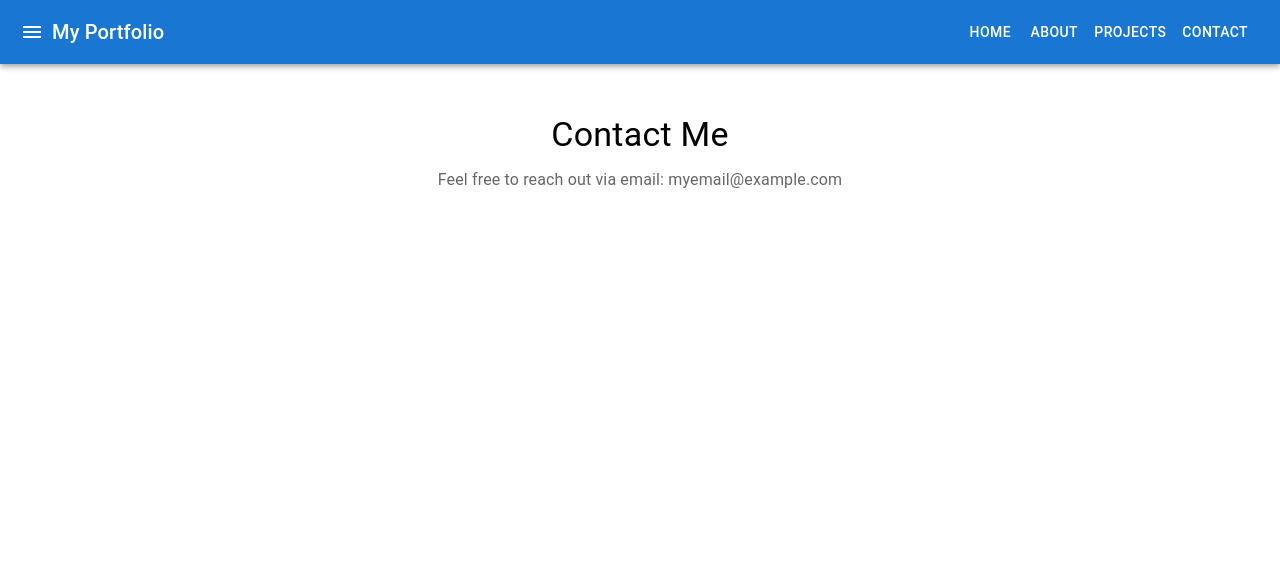
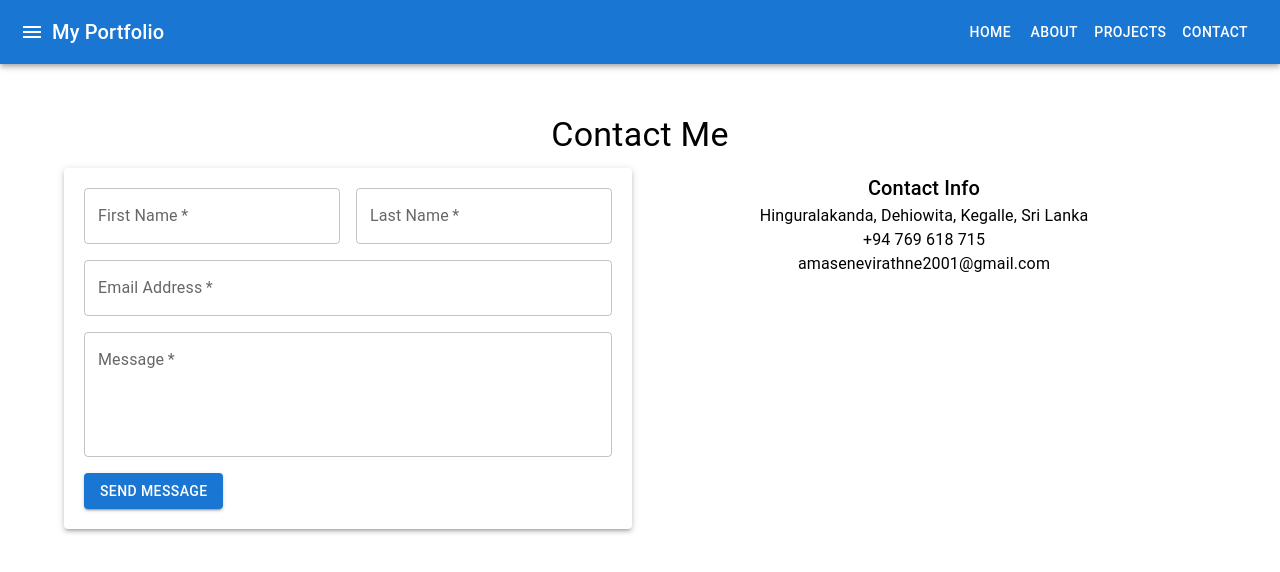
Before and after one commit to NilmiSenevirathne/MyPortfolio_WebSite, a React (Create React App) app: page /contact in a window 1280 px wide. Shown: the top 572 px of the page. Built offline with nearby package versions, Linux system fonts and the light colour scheme.

Commit message:
modified Contact.jsx

```diff
--- a/src/components/Contact/Contact.jsx
+++ b/src/components/Contact/Contact.jsx
@@ -1,16 +1,110 @@
-// src/components/Contact.jsx
-import React from 'react';
-import { Container, Typography } from '@mui/material';
+import React, { useState } from 'react';
+import {
+  Container,
+  Typography,
+  TextField,
+  Button,
+  Grid,
+  Paper,
+} from '@mui/material';
 
 const Contact = () => {
+  const [formData, setFormData] = useState({
+    firstName: '',
+    lastName: '',
+    email: '',
+    message: '',
+  });
+
+  const handleChange = (e) => {
+    const { name, value } = e.target;
+    setFormData({
+      ...formData,
+      [name]: value,
+    });
+  };
+
+  const handleSubmit = (e) => {
+    e.preventDefault();
+    // Handle form submission (e.g., send data to server)
+    console.log(formData);
+  };
+
   return (
-    <Container style={{ textAlign: 'center', marginTop: '50px' }}>
-      <Typography variant="h4" gutterBottom>
+    <Container style={{ marginTop: '50px' }}>
+      <Typography variant="h4" gutterBottom align="center">
         Contact Me
       </Typography>
-      <Typography variant="body1" color="textSecondary">
-        Feel free to reach out via email: myemail@example.com
-      </Typography>
+      <Grid container spacing={2}>
+        <Grid item xs={12} sm={6}>
+          <Paper elevation={3} style={{ padding: '20px' }}>
+            <form onSubmit={handleSubmit}>
+              <Grid container spacing={2}>
+                <Grid item xs={12} sm={6}>
+                  <TextField
+                    fullWidth
+                    label="First Name"
+                    name="firstName"
+                    variant="outlined"
+                    value={formData.firstName}
+                    onChange={handleChange}
+                    required
+                  />
+                </Grid>
+                <Grid item xs={12} sm={6}>
+                  <TextField
+                    fullWidth
+                    label="Last Name"
+                    name="lastName"
+                    variant="outlined"
+                    value={formData.lastName}
+                    onChange={handleChange}
+                    required
+                  />
+                </Grid>
+                <Grid item xs={12}>
+                  <TextField
+                    fullWidth
+                    label="Email Address"
+                    name="email"
+                    variant="outlined"
+                    type="email"
+                    value={formData.email}
+                    onChange={handleChange}
+                    required
+                  />
+                </Grid>
+                <Grid item xs={12}>
+                  <TextField
+                    fullWidth
+                    label="Message"
+                    name="message"
+                    variant="outlined"
+                    multiline
+                    rows={4}
+                    value={formData.message}
+                    onChange={handleChange}
+                    required
+                  />
+                </Grid>
+                <Grid item xs={12}>
+                  <Button variant="contained" color="primary" type="submit">
+                    Send Message
+                  </Button>
+                </Grid>
+              </Grid>
+            </form>
+          </Paper>
+        </Grid>
+        <Grid item xs={12} sm={6} style={{ textAlign: 'center', padding: '20px' }}>
+          <Typography variant="h6">Contact Info</Typography>
+          <Typography variant="body1">
+            Hinguralakanda, Dehiowita, Kegalle, Sri Lanka
+          </Typography>
+          <Typography variant="body1">+94 769 618 715</Typography>
+          <Typography variant="body1">amasenevirathne2001@gmail.com</Typography>
+        </Grid>
+      </Grid>
     </Container>
   );
 };
```
